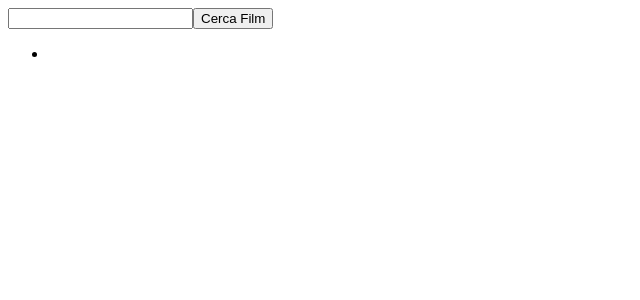
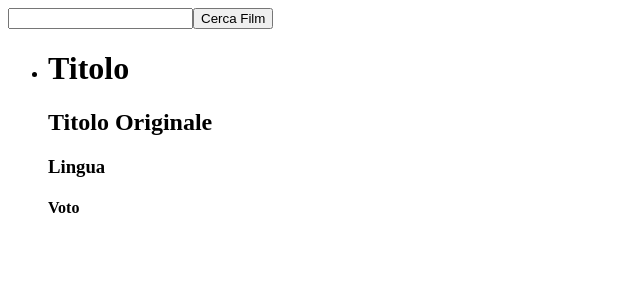
Before and after one commit to Gozzissimo/vue-boolflix, a Vue app: page / in a window 1280 px wide. Shown: the top 300 px of the page, without its empty margins (0-640 px from the left). Built offline with nearby package versions, Linux system fonts and the light colour scheme.

Commit message:
ForEach in movie db

```diff
--- a/src/components/Header.vue
+++ b/src/components/Header.vue
@@ -17,7 +17,8 @@
             return {
                 apiKey: '67eae03458a1925dc99578a8eaf2f7c6',
                 movieLanguage: 'en-US',
-                movieName: ''
+                movieName: '',
+                movies: []
             }
         },
 
@@ -34,7 +35,10 @@
                         }
                     })
                     .then(function (response) {
-                        console.log(response.data.results[0].title);
+                        // console.log(response);
+                        // console.log(response.data.results);
+                        // console.log(response.data.results[0].title);
+                        response.data.results.forEach(movie => console.log(movie.title));
                     })
                     .catch(function (error) {
                         console.log(error);
--- a/src/components/Main.vue
+++ b/src/components/Main.vue
@@ -1,7 +1,12 @@
 <template>
     <main>
         <ul>
-            <li></li>
+            <li>
+                <h1>Titolo</h1>
+                <h2>Titolo Originale</h2>
+                <h3>Lingua</h3>
+                <h4>Voto</h4>
+            </li>
         </ul>
     </main>
 </template>
```
